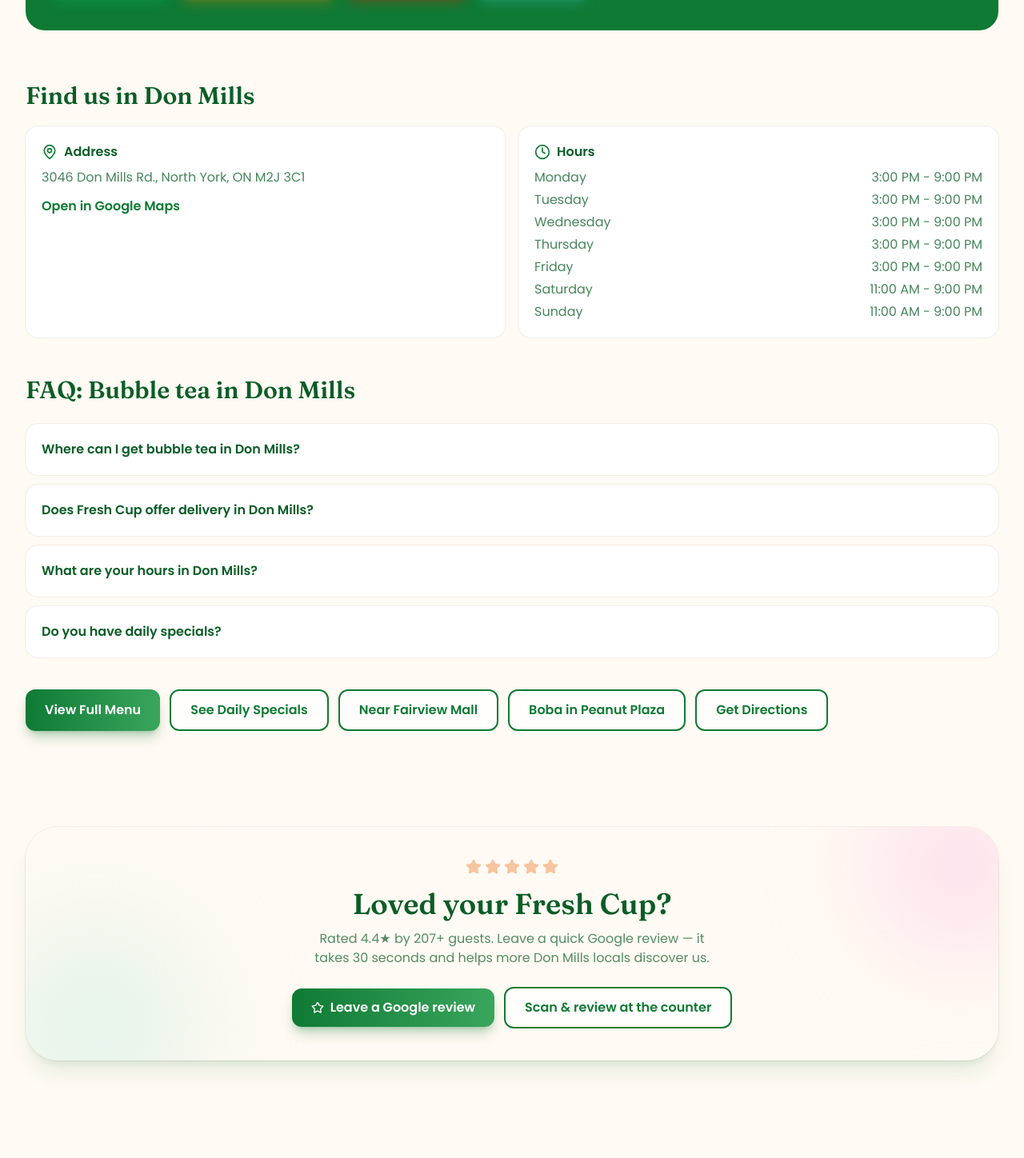
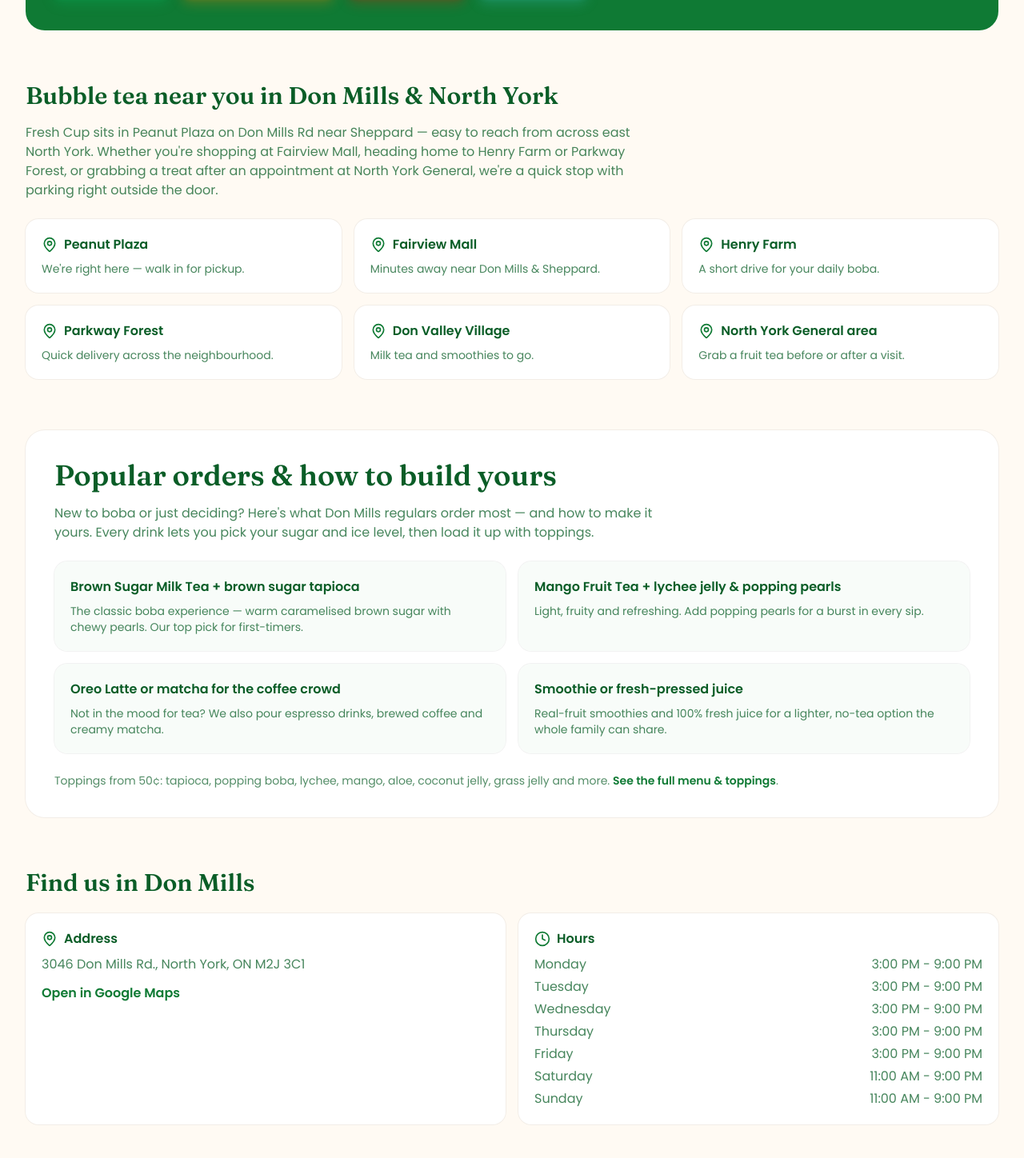
Before and after one commit to rtdjin3000/freshcup_website, a Next.js app: page /bubble-tea-in-don-mills in a window 1280 px wide. Shown: the part 1042-2490 px from the top of the page at 80% size. Built offline with nearby package versions, Linux system fonts and the light colour scheme.

Commit message:
Strengthen Don Mills page: local copy, neighbourhoods/landmarks, long-tail orders, expanded FAQ schema, more internal links

```diff
--- a/app/bubble-tea-in-don-mills/page.tsx
+++ b/app/bubble-tea-in-don-mills/page.tsx
@@ -13,7 +13,7 @@ const pageUrl = `${siteUrl}${pagePath}`;
 export const metadata: Metadata = {
   title: "Best Bubble Tea in Don Mills, North York",
   description:
-    "Looking for bubble tea in Don Mills? Fresh Cup in Peanut Plaza serves hand-shaken boba, milk tea, fruit tea, smoothies, fresh juice, and bubble waffles.",
+    "Looking for bubble tea in Don Mills? Fresh Cup in Peanut Plaza (3046 Don Mills Rd) serves hand-shaken boba, milk tea, fruit tea, smoothies, fresh juice, and bubble waffles — made to order with brown sugar tapioca, popping pearls and jelly.",
   keywords: [
     "bubble tea in Don Mills",
     "best bubble tea in Don Mills",
@@ -22,7 +22,13 @@ export const metadata: Metadata = {
     "milk tea Don Mills",
     "fruit tea Don Mills",
     "boba near Peanut Plaza",
-    "bubble tea near Fairview",
+    "bubble tea near Fairview Mall",
+    "bubble tea near Henry Farm",
+    "bubble tea near Parkway Forest",
+    "brown sugar boba Don Mills",
+    "bubble tea with popping pearls North York",
+    "bubble tea near North York General",
+    "bubble tea Don Mills and Sheppard",
   ],
   alternates: { canonical: pagePath },
 };
@@ -42,7 +48,23 @@ const faq = [
   },
   {
     q: "Do you have daily specials?",
-    a: "Yes. Fresh Cup offers rotating daily drink specials. Visit our Daily Special page to see the lineup for each day.",
+    a: "Yes. Fresh Cup offers rotating daily drink specials at $5 for a regular size with no toppings — Green Apple Milk Tea on Monday, Oreo Latte on Tuesday, Brown Sugar Milk Tea on Wednesday, and more. Visit our Daily Special page to see the full week.",
+  },
+  {
+    q: "What toppings can I add to my bubble tea?",
+    a: "Build your drink your way: brown sugar tapioca, classic tapioca, popping boba, popping pearls, lychee, mango, aloe, coconut jelly, grass jelly, strawberry and pineapple jelly. Most toppings are just 50 cents, with brown sugar tapioca and popping boba slightly more.",
+  },
+  {
+    q: "What's the difference between milk tea and fruit tea?",
+    a: "Milk tea is creamy and rich — great with brown sugar tapioca for the classic boba experience. Fruit tea is lighter and refreshing, brewed with real fruit and perfect with popping pearls or jelly. You choose the sugar and ice level on both.",
+  },
+  {
+    q: "Is Fresh Cup close to Fairview Mall and Henry Farm?",
+    a: "Yes. Fresh Cup is in Peanut Plaza at Don Mills Rd near Sheppard, a short drive from Fairview Mall, Henry Farm, Parkway Forest, Don Valley Village and North York General Hospital. There is plaza parking right outside.",
+  },
+  {
+    q: "Do you have non-tea drinks?",
+    a: "Plenty. Alongside bubble tea we make real-fruit smoothies, 100% fresh-pressed juices, espresso drinks, brewed coffee and matcha — plus bubble waffles, pancakes and sweet treats.",
   },
 ];
 
@@ -147,6 +169,82 @@ export default function BubbleTeaInDonMillsPage() {
       </section>
 
       <section className="container-x py-12">
+        <h2 className="font-display text-3xl font-semibold text-brand-greenDark">
+          Bubble tea near you in Don Mills &amp; North York
+        </h2>
+        <p className="mt-4 max-w-3xl text-brand-greenDark/75">
+          Fresh Cup sits in Peanut Plaza on Don Mills Rd near Sheppard — easy to reach from across east
+          North York. Whether you&apos;re shopping at Fairview Mall, heading home to Henry Farm or Parkway
+          Forest, or grabbing a treat after an appointment at North York General, we&apos;re a quick stop
+          with parking right outside the door.
+        </p>
+        <div className="mt-6 grid gap-4 sm:grid-cols-2 lg:grid-cols-3">
+          {[
+            { name: "Peanut Plaza", note: "We're right here — walk in for pickup." },
+            { name: "Fairview Mall", note: "Minutes away near Don Mills & Sheppard." },
+            { name: "Henry Farm", note: "A short drive for your daily boba." },
+            { name: "Parkway Forest", note: "Quick delivery across the neighbourhood." },
+            { name: "Don Valley Village", note: "Milk tea and smoothies to go." },
+            { name: "North York General area", note: "Grab a fruit tea before or after a visit." },
+          ].map((area) => (
+            <div key={area.name} className="rounded-2xl bg-white p-5 ring-1 ring-black/5">
+              <p className="flex items-center gap-2 font-semibold text-brand-greenDark">
+                <MapPin className="h-5 w-5 text-brand-green" /> {area.name}
+              </p>
+              <p className="mt-2 text-sm text-brand-greenDark/75">{area.note}</p>
+            </div>
+          ))}
+        </div>
+      </section>
+
+      <section className="container-x py-4">
+        <div className="rounded-3xl bg-white p-7 ring-1 ring-black/5 sm:p-9">
+          <h2 className="font-display text-3xl font-semibold text-brand-greenDark sm:text-4xl">
+            Popular orders &amp; how to build yours
+          </h2>
+          <p className="mt-4 max-w-3xl text-brand-greenDark/75">
+            New to boba or just deciding? Here&apos;s what Don Mills regulars order most — and how to make it
+            yours. Every drink lets you pick your sugar and ice level, then load it up with toppings.
+          </p>
+          <div className="mt-6 grid gap-4 sm:grid-cols-2">
+            <div className="rounded-2xl bg-brand-mint/30 p-5 ring-1 ring-black/5">
+              <p className="font-semibold text-brand-greenDark">Brown Sugar Milk Tea + brown sugar tapioca</p>
+              <p className="mt-2 text-sm text-brand-greenDark/75">
+                The classic boba experience — warm caramelised brown sugar with chewy pearls. Our top pick for
+                first-timers.
+              </p>
+            </div>
+            <div className="rounded-2xl bg-brand-mint/30 p-5 ring-1 ring-black/5">
+              <p className="font-semibold text-brand-greenDark">Mango Fruit Tea + lychee jelly &amp; popping pearls</p>
+              <p className="mt-2 text-sm text-brand-greenDark/75">
+                Light, fruity and refreshing. Add popping pearls for a burst in every sip.
+              </p>
+            </div>
+            <div className="rounded-2xl bg-brand-mint/30 p-5 ring-1 ring-black/5">
+              <p className="font-semibold text-brand-greenDark">Oreo Latte or matcha for the coffee crowd</p>
+              <p className="mt-2 text-sm text-brand-greenDark/75">
+                Not in the mood for tea? We also pour espresso drinks, brewed coffee and creamy matcha.
+              </p>
+            </div>
+            <div className="rounded-2xl bg-brand-mint/30 p-5 ring-1 ring-black/5">
+              <p className="font-semibold text-brand-greenDark">Smoothie or fresh-pressed juice</p>
+              <p className="mt-2 text-sm text-brand-greenDark/75">
+                Real-fruit smoothies and 100% fresh juice for a lighter, no-tea option the whole family can
+                share.
+              </p>
+            </div>
+          </div>
+          <p className="mt-6 text-sm text-brand-greenDark/70">
+            Toppings from 50¢: tapioca, popping boba, lychee, mango, aloe, coconut jelly, grass jelly and more.{" "}
+            <Link href="/menu" className="font-semibold text-brand-green hover:underline">
+              See the full menu &amp; toppings
+            </Link>
+            .
+          </p>
+        </div>
+      </section>
+
+      <section className="container-x py-12">
         <h2 className="font-display text-3xl font-semibold text-brand-greenDark">Find us in Don Mills</h2>
         <div className="mt-5 grid gap-4 sm:grid-cols-2">
           <div className="rounded-2xl bg-white p-5 ring-1 ring-black/5">
@@ -207,6 +305,9 @@ export default function BubbleTeaInDonMillsPage() {
           <Link href="/boba-peanut-plaza" className="btn-outline px-6 py-3">
             Boba in Peanut Plaza
           </Link>
+          <Link href="/bubble-tea-north-york" className="btn-outline px-6 py-3">
+            Bubble Tea in North York
+          </Link>
           <Link href="/contact" className="btn-outline px-6 py-3">
             Get Directions
           </Link>
```
